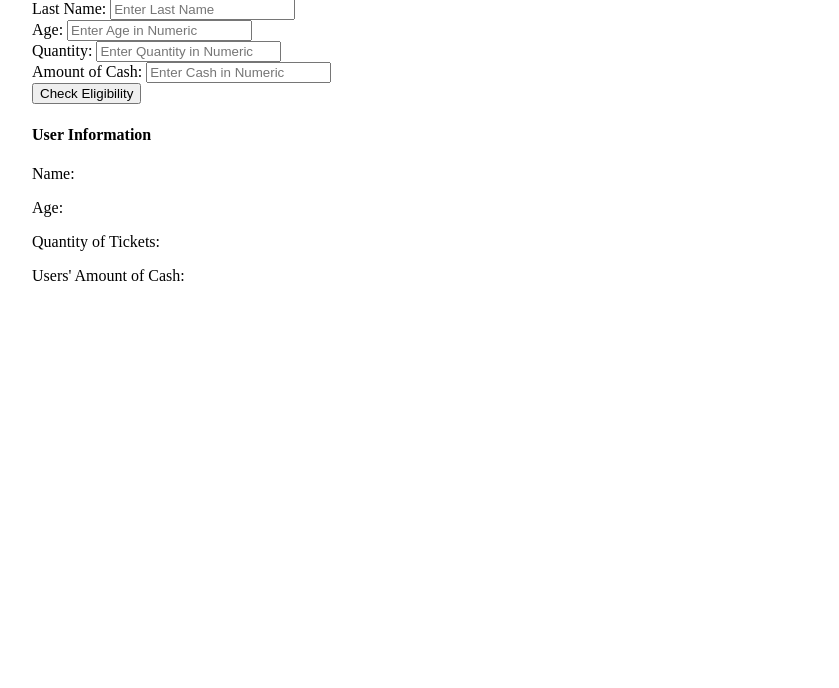
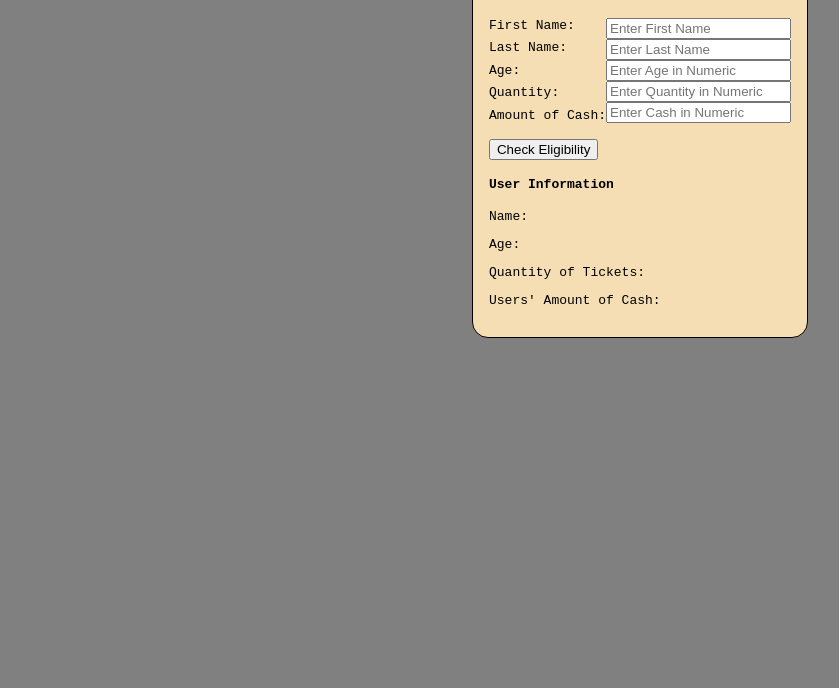
Before and after one commit to arnoprincestonpan/js-ticket-eligibility-checker, a plain HTML site: page index.html in a window 1280 px wide. Shown: the part 112-800 px from the top of the page, without its empty margins (0-839 px from the left). Drawn offline with Linux system fonts and the light colour scheme.

Commit message:
added some css

```diff
--- a/index.html
+++ b/index.html
@@ -11,30 +11,22 @@
     <div class="container">
         <h1>Ticket Eligibility</h1>
 
+        <div class="text-fields">
+            <div class="labels">
                 <label for="first-name">First Name: </label>
+                <label for="last-name">Last Name: </label>
+                <label for="age">Age: </label>
+                <label for="quantity">Quantity: </label>
+                <label for="cash">Amount of Cash: </label>
+            </div>
+            <div class="fields">
                 <input id="input-first-name" name="first-name" type="text">
-
-        <br />
-
-        <label for="last-name">Last Name: </label>
                 <input id="input-last-name" name="last-name" type="text">
-
-        <br />
-
-        <label for="age">Age: </label>
                 <input id="input-age" name="age" type="number">
-
-        <br />
-
-        <label for="quantity">Quantity: </label>
                 <input id="input-quantity" name="quantity" type="number">
-
-        <br />
-
-        <label for="cash">Amount of Cash: </label>
                 <input id="input-cash" name="cash" type="number">
-
-        <br />
+            </div>
+        </div>
 
         <input id="input-submit" type="submit" value="Submit">
 
--- a/styles.css
+++ b/styles.css
@@ -4,12 +4,35 @@
 
 body{
     margin: 0;
+    font-family: monospace;
+
+    background-color: grey;
+
+    display: flex;
+    flex-direction: column;
+    align-items: center;
 }
 
 .container{
+    border: 0.10rem solid black;
+    border-radius: 1rem;
+    padding: 1rem;
     margin: 2rem;
+
+    background-color: wheat;
+    max-width: 320px;
 }
 
-li{
-    list-style: none;
+.text-fields{
+    display: flex;
+    flex-direction: row;
 }
+
+.labels, .fields{
+    margin-top: 1rem;
+    margin-bottom: 1rem;
+
+    display: flex;
+    flex-direction: column;
+    justify-content: space-between;
+}
```
Lines whose indentation alone changed are shown as unchanged.
